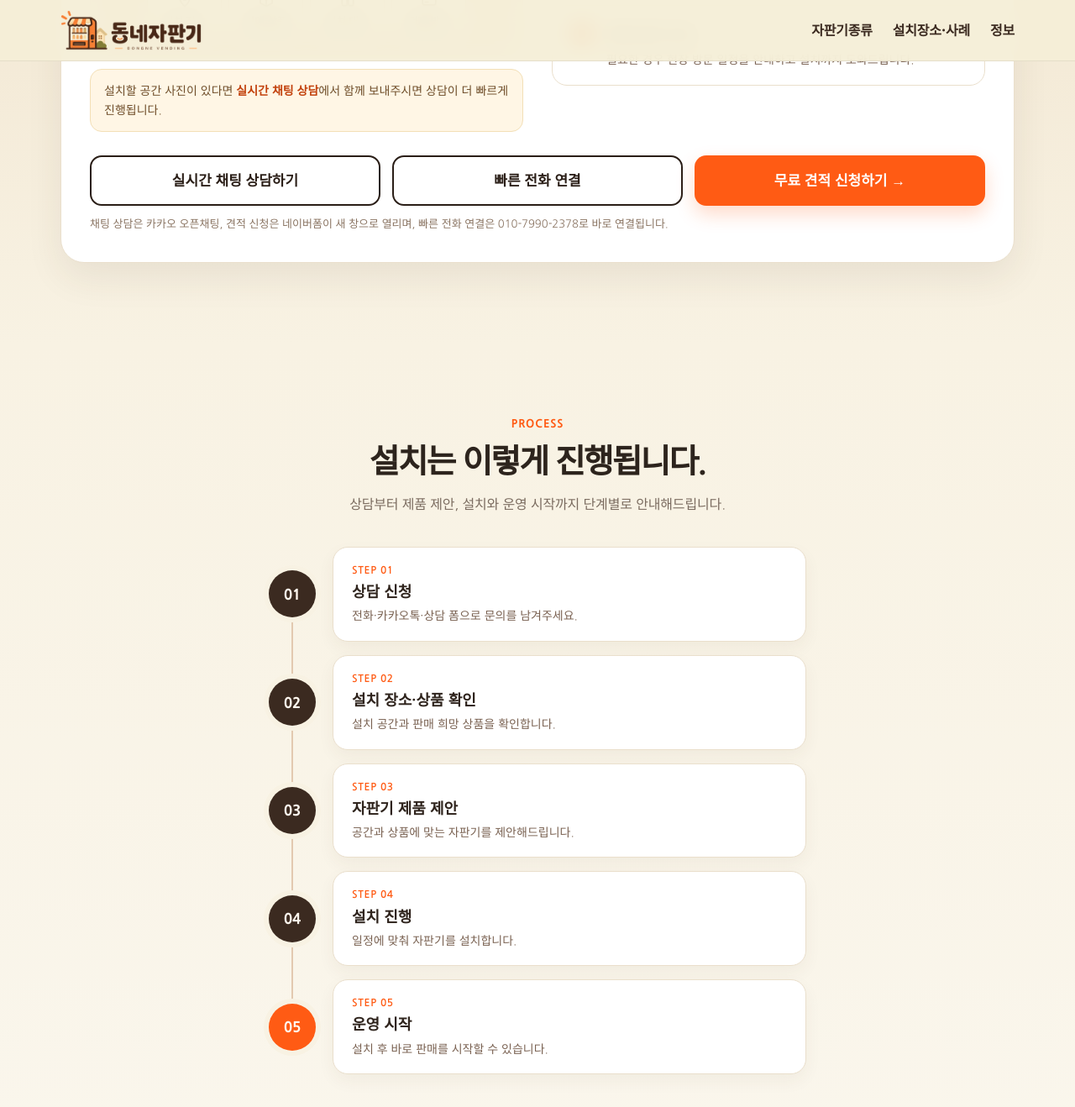
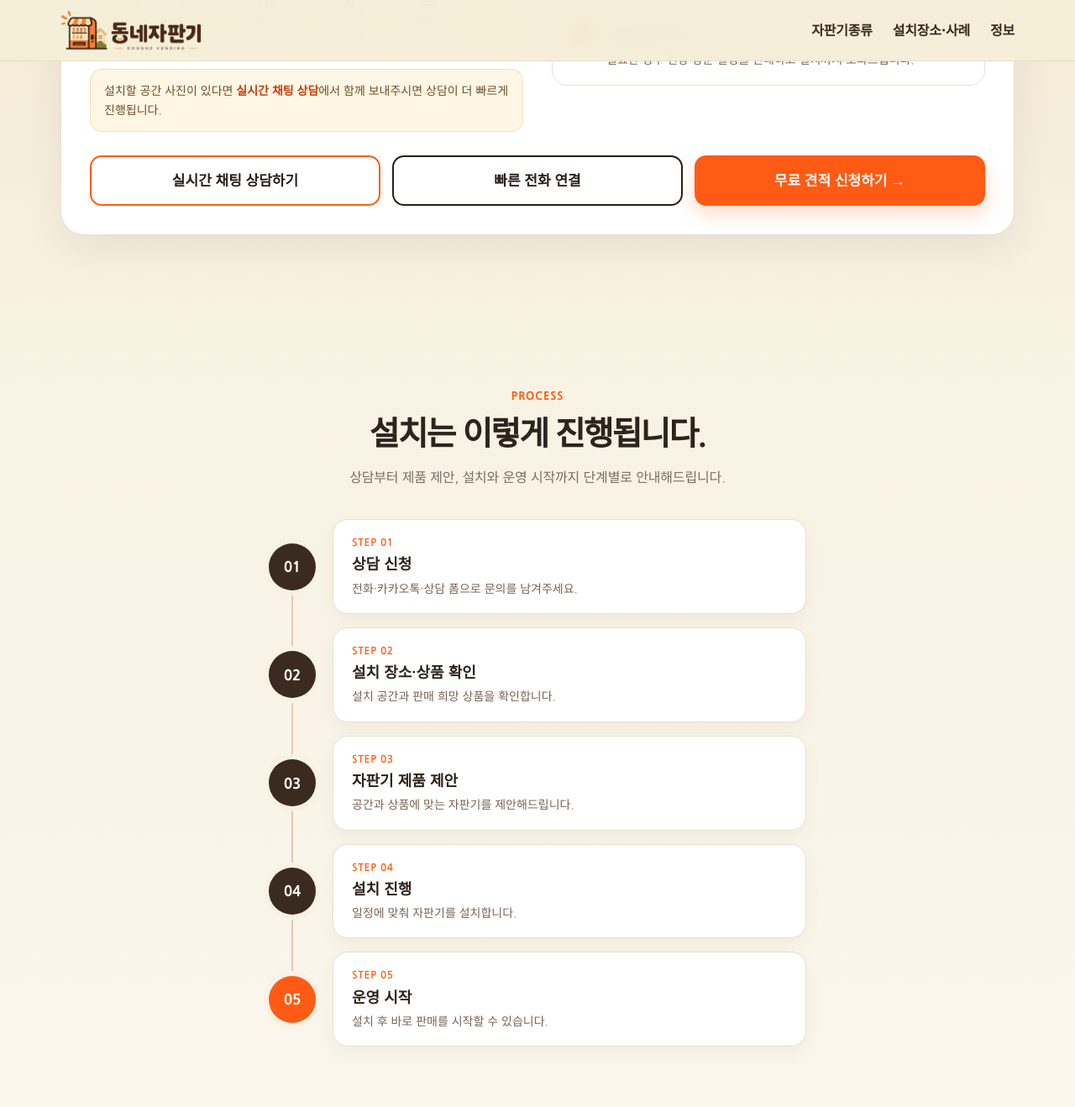
Before and after one commit to dkfmaqqhh-cyber/dongne-vending, a Jekyll site: the page index.html, which Jekyll copies as it is, in a window 1280 px wide and 1400 px high, scrolled down 9354 px. Shown: the top 1318 px of the window at 84% size. Built offline with Jekyll 4.4.1, drawn with Linux system fonts in a browser that asks for light colours.

Commit message:
95차: 채팅 상담 버튼 오렌지 테두리, 버튼 아래 안내 문구 삭제
Co-Authored-By: Claude Opus 5.5 <noreply@anthropic.com>
Claude-Session: https://claude.ai/code/session_01PoQrHp99mBttwRqW6Q3cBv

```diff
--- a/index.html
+++ b/index.html
@@ -2127,6 +2127,8 @@ html{scroll-behavior:smooth}
 @media (max-width:340px){.menu a{font-size:11px !important;padding:5px 6px !important}.brand-img img{height:22px !important}}
 /* 94차: 무료 상담 - 실시간 채팅 상담하기 버튼도 빠른 전화 연결처럼 화이트 배경 + 브라운 테두리 */
 .cg-btn.chat{background:#fff;color:#2a1e17;border:2px solid #2a1e17}
+/* 95차: 실시간 채팅 상담하기 버튼 테두리 오렌지 + 버튼 아래 안내 문구(cg-note) 삭제 */
+.cg-btn.chat{border-color:var(--orange,#ff5b14)}
 </style>
 </head>
 <body>
@@ -2418,7 +2420,6 @@ html{scroll-behavior:smooth}
 <a class="cg-btn chat" href="https://open.kakao.com/o/sdyUEOPi" target="_blank" rel="noopener">실시간 채팅 상담하기</a>
 <a class="cg-btn call" href="tel:01079902378">빠른 전화 연결</a><a class="cg-btn quote" href="https://naver.me/GxrdxD4F" target="_blank" rel="noopener">무료 견적 신청하기 →</a>
 </div>
-<p class="cg-note">채팅 상담은 카카오 오픈채팅, 견적 신청은 네이버폼이 새 창으로 열리며, 빠른 전화 연결은 <span style="white-space:nowrap">010-7990-2378</span>로 바로 연결됩니다.</p>
 </div>
 </div>
 </section>
```
